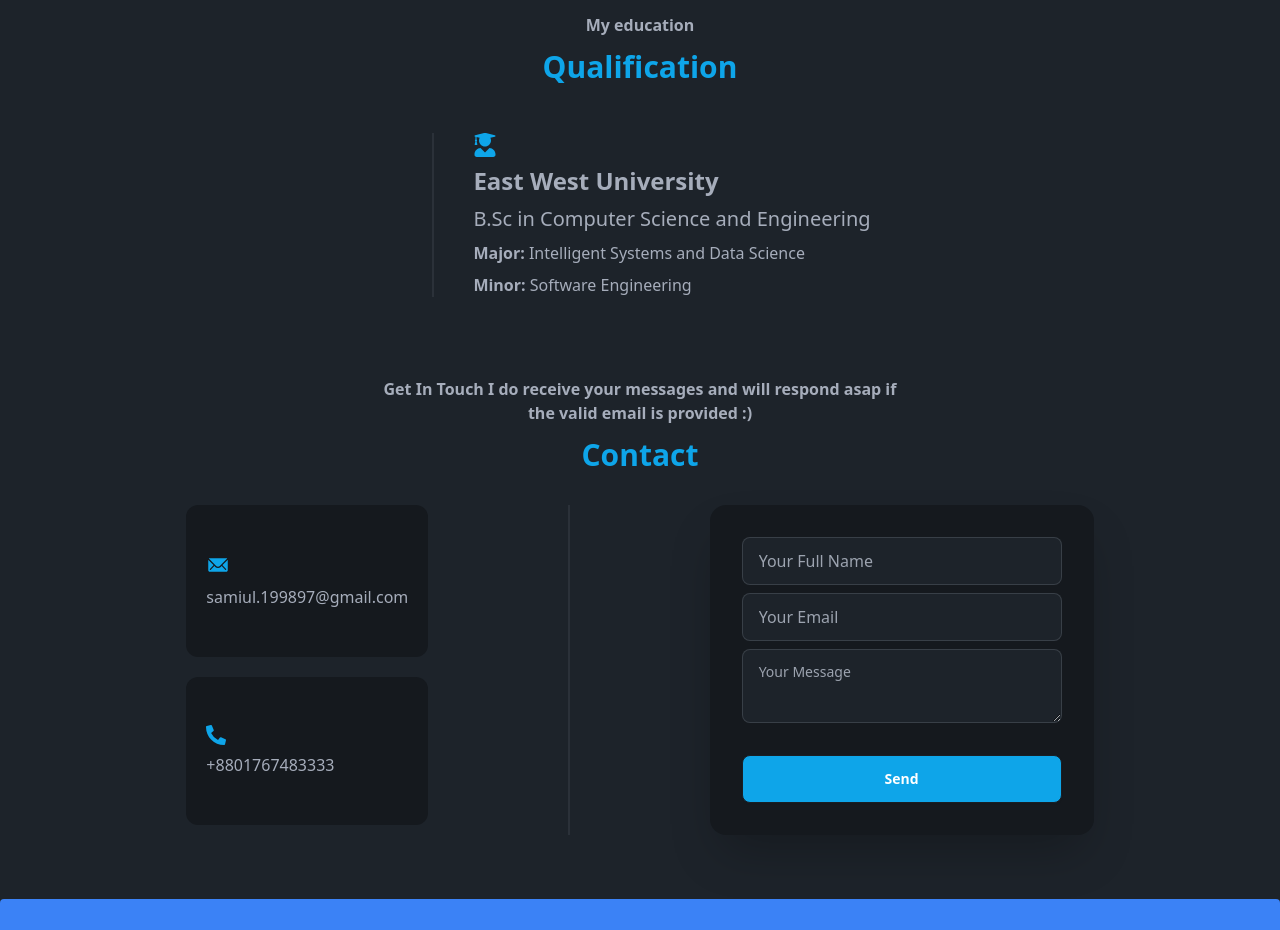
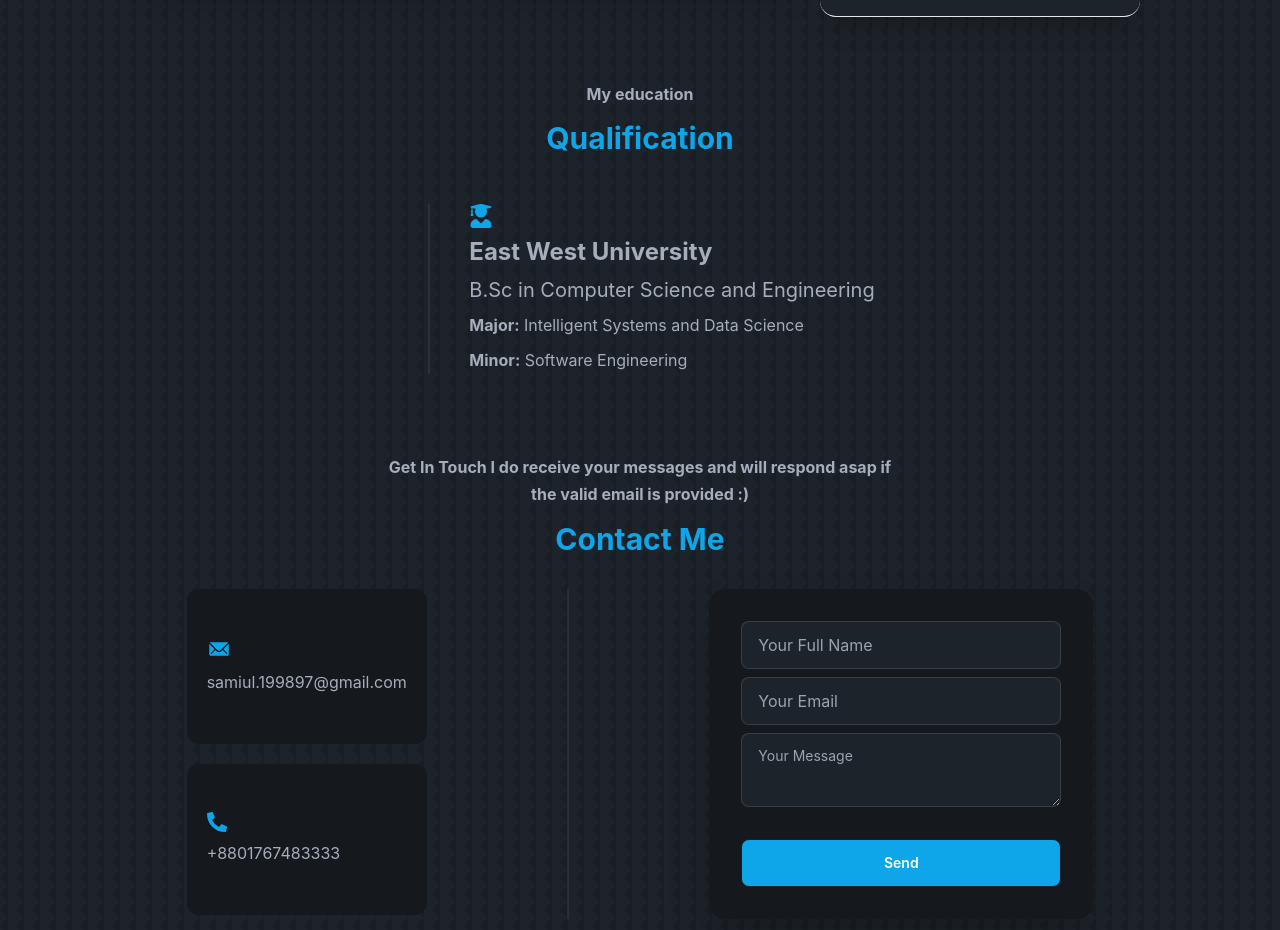
Before and after one commit to SamiulHasan-dev/portfolio, a React (Vite) app: page / in a window 1280 px wide. Shown: the part 2490-3420 px from the top of the page. Built offline with nearby package versions, Linux system fonts and the light colour scheme.

Commit message:
contact modify

```diff
--- a/index.html
+++ b/index.html
@@ -6,7 +6,7 @@
     <meta name="viewport" content="width=device-width, initial-scale=1.0" />
     <title>Samiul's Portfolio</title>
   </head>
-  <body>
+  <body class="inter">
     <div id="root"></div>
     <script type="module" src="/src/main.jsx"></script>
   </body>
--- a/src/components/Contact/Contact.jsx
+++ b/src/components/Contact/Contact.jsx
@@ -7,7 +7,7 @@ const Contact = () => {
         <div className="max-w-5xl mx-auto my-16">
             <p className='text-center font-bold mb-3 mt-10'>Get In Touch
             I do receive your messages and will respond asap if <br /> the valid email is provided :)</p>
-            <h2 className="text-center text-3xl font-bold mb-8 text-sky-500">Contact</h2>
+            <h2 className="text-center text-3xl font-bold mb-8 text-sky-500">Contact Me</h2>
             <div className="flex w-full flex-col justify-around lg:flex-row">
                 <div className="card grid">
                     <div className="mx-5 md:mx-0">
--- a/src/components/Skills/Skills.jsx
+++ b/src/components/Skills/Skills.jsx
@@ -6,7 +6,7 @@ const Skills = () => {
         <div className="max-w-5xl mx-auto mt-14">
             <p className='text-center font-bold mb-3'>The Skills I Have</p>
             <h2 className="text-3xl text-center font-bold text-sky-500">Skills</h2>
-            <div className="border border-sky-500 w-[60%] mx-auto rounded-2xl mt-8 py-6 px-10">
+            <div className="border border-sky-500 w-[90%] md:w-[60%] mx-auto rounded-2xl mt-8 py-6 px-10">
                 <h2 className="text-2xl text-center font-semibold mb-6 text-sky-500">Web Development</h2>
                 <div className="grid grid-cols-2 gap-5 md:w-[70%] mx-auto md:mr-8">
                 <p className="flex gap-2 items-center font-bold"><CiStar className="font-bold text-2xl text-sky-500" />HTML5</p>
--- a/src/index.css
+++ b/src/index.css
@@ -1,3 +1,16 @@
 @tailwind base;
 @tailwind components;
 @tailwind utilities;
+
+@import url('https://fonts.googleapis.com/css2?family=Inter:wght@100..900&display=swap');
+
+body {
+    background-color: var(--color-bg);
+    color: var(--color-white);
+    line-height: 1.7;
+    background-image: url(../src/assets/bg-texture.png);
+  }
+
+  .inter {
+    font-family: "Inter", sans-serif
+  }
```
Also changed, not shown: src/assets/bg-texture.png (added).
